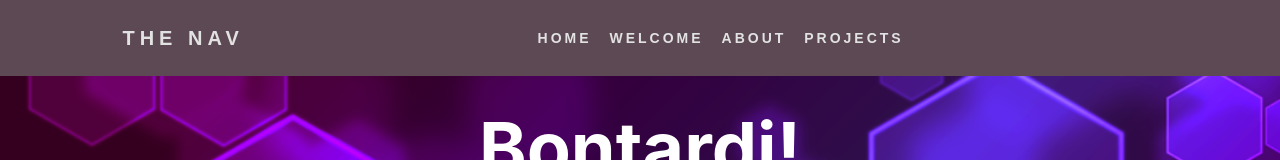
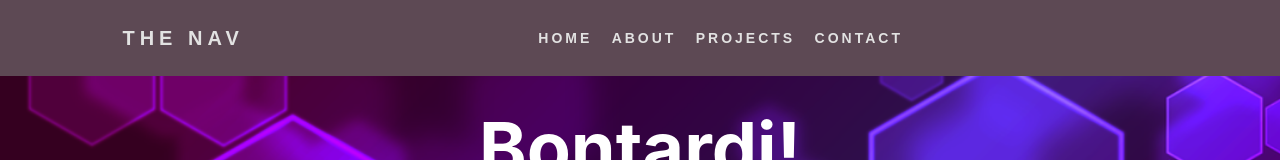
Before and after one commit to KenepaTech/kenepa-website, a React (Create React App) app: page / in a window 1280 px wide. Shown: the top 160 px of the page. Built offline with nearby package versions, Linux system fonts and the light colour scheme.

Commit message:
update nav and burger

```diff
--- a/src/components/Home.js
+++ b/src/components/Home.js
@@ -11,6 +11,7 @@ export default class Home extends Component {
             <StyledHome>
                 <Clock />
                 <Textbox>
+
                     <p className="welcome">Welcome to Kenepa Tech!</p>
                     <img src="https://i.gyazo.com/2e9f4f175dae62e3bbdbff114ac7b817.png" alt="husky"/>
 
--- a/src/components/Menu.js
+++ b/src/components/Menu.js
@@ -13,7 +13,11 @@ const Menu = ({open}) => {
           <span role="img" aria-label="about">&#128220;</span>
           About
           </a>
-        <a href="#">
+          <a href="/projects">
+          <span role="img" aria-label="projects">&#128295;</span>
+          Projects
+          </a>
+        <a href="/contact">
           <span role="img" aria-label="contact">&#x1f4e9;</span>
           Contact
           </a>
--- a/src/components/Navbar.js
+++ b/src/components/Navbar.js
@@ -8,7 +8,6 @@ import {
 import Home from './Home';
 import About from './About';
 import Burger from './Burger';
-import Menu from './Menu';
 import StyledNavbar from './styles/Navbar.styled';
 import  { bool, func } from 'prop-types';
 
@@ -26,14 +25,14 @@ const Navbar = ({open, setOpen}) => {
               <Link to="/">Home</Link>
             </li>
             <li>
-              <a href="#">Welcome</a>
+              <a href="/about">About</a>
             </li>
             <li>
 
-            <Link to="/about">About</Link>
+            <Link to="/projects">Projects</Link>
             </li>
             <li>
-              <a href="#">Projects</a>
+              <a href="/contact">Contact</a>
             </li>
           </ul>
           <div>
```
